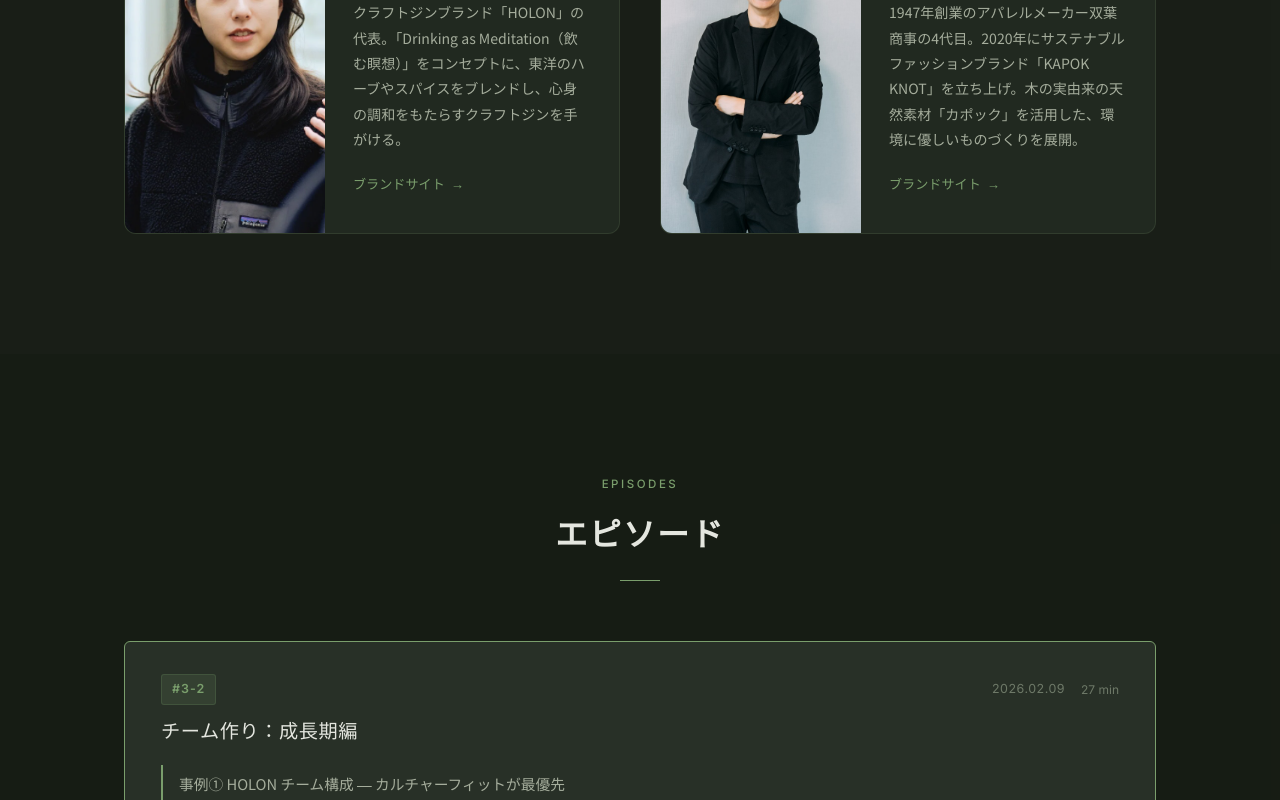
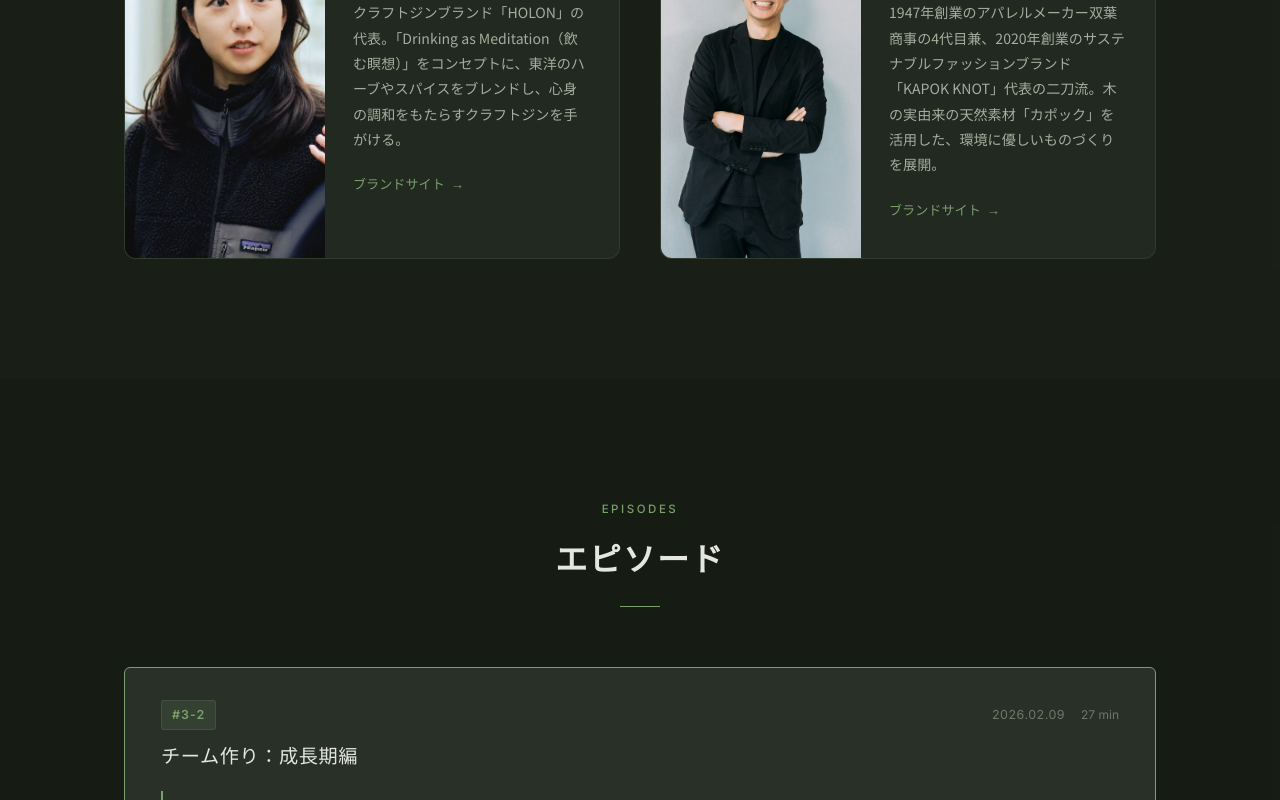
Before and after one commit to kishofukai-cmd/tonarinokeieisha, a plain HTML site: page index.html in a window 1280 px wide. Shown: the part 2017-2817 px from the top of the page. Drawn offline with Linux system fonts and the light colour scheme.

Commit message:
fix: 深井喜翔プロフィールを二刀流表記に更新

```diff
--- a/index.html
+++ b/index.html
@@ -194,8 +194,8 @@
                             <span class="host-brand-name">KAPOK KNOT</span>
                             <span class="host-brand-role">代表</span>
                         </p>
-                        <p class="host-desc">1947年創業のアパレルメーカー双葉商事の4代目。2020年にサステナブルファッションブランド「KAPOK
-                            KNOT」を立ち上げ。木の実由来の天然素材「カポック」を活用した、環境に優しいものづくりを展開。</p>
+                        <p class="host-desc">1947年創業のアパレルメーカー双葉商事の4代目兼、2020年創業のサステナブルファッションブランド「KAPOK
+                            KNOT」代表の二刀流。木の実由来の天然素材「カポック」を活用した、環境に優しいものづくりを展開。</p>
                         <a href="https://kapok-knot.com/" target="_blank" rel="noopener" class="host-link">
                             ブランドサイト<span class="host-link-arrow">→</span>
                         </a>
```
